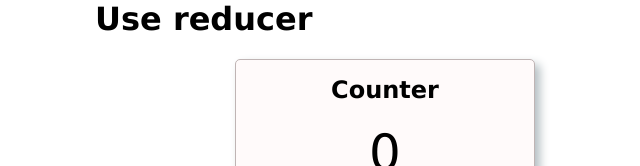
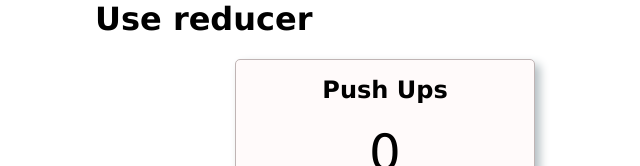
Before and after one commit to MariusCodeAcademy/feu8_15_react_useReducer_todo, a React (Vite) app: page / in a window 1280 px wide. Shown: the top 166 px of the page, without its empty margins (255-895 px from the left). Built offline with nearby package versions, Linux system fonts and the light colour scheme.

Commit message:
countTitle

```diff
--- a/src/components/Counter.jsx
+++ b/src/components/Counter.jsx
@@ -1,20 +1,20 @@
 import { useReducer, useState } from 'react';
 
-const initCounterValue = { countNum: 0 };
+const initCounterValue = { countNum: 0, countTitle: 'Push Ups' };
 
 function counterReducer(state, action) {
   console.log('state ===', state);
-  console.log('action ===', action);
+  // console.log('action ===', action);
   // state.countNum = 5 // negalima
   switch (action.type) {
     case 'UP':
-      return { countNum: state.countNum + 1 };
+      return { ...state, countNum: state.countNum + 1 };
     case 'DOWN':
-      return { countNum: state.countNum - 1 };
+      return { ...state, countNum: state.countNum - 1 };
     case 'RESET':
-      return { countNum: 0 };
+      return initCounterValue;
     case 'UPBY':
-      return { countNum: state.countNum + action.payload };
+      return { ...state, countNum: state.countNum + action.payload };
     default:
       console.warn('tipas nerastas');
       return state;
@@ -22,7 +22,10 @@ function counterReducer(state, action) {
 }
 
 export default function Counter() {
-  const [state, dispatch] = useReducer(counterReducer, initCounterValue);
+  const [state, dispatch] = useReducer(counterReducer, {
+    countNum: 0,
+    countTitle: 'Push Ups',
+  });
   // const [state, setState] = useState({ countNum: 0 });
   const [cred, setCred] = useState({
     email: '',
@@ -52,7 +55,7 @@ export default function Counter() {
   // console.log('cred ===', cred);
   return (
     <div className='card'>
-      <h2>Counter</h2>
+      <h2>{state.countTitle}</h2>
       <p className='counter'>{state.countNum}</p>
       <div>
         <button onClick={goUp}>UP</button>
```
